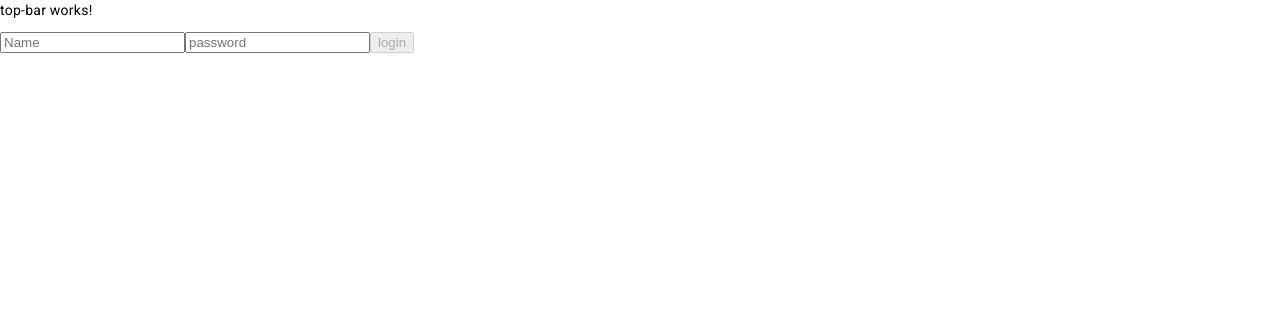
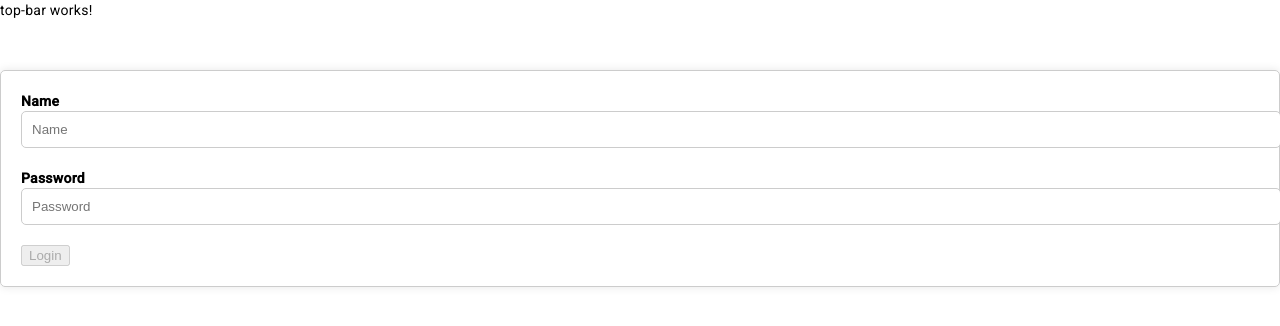
Before and after one commit to Ruth5667/Recipes, an Angular app in the folder ruthProject/: page / in a window 1280 px wide. Shown: the top 326 px of the page. Built offline with nearby package versions, Linux system fonts and the light colour scheme.

Commit message:
add-more-design

```diff
--- a/ruthProject/angular.json
+++ b/ruthProject/angular.json
@@ -93,7 +93,9 @@
               "@angular/material/prebuilt-themes/indigo-pink.css",
               "src/styles.css"
             ],
-            "scripts": []
+            "scripts": [ "node_modules/jquery/dist/jquery.min.js",
+            "node_modules/popper.js/dist/umd/popper.min.js",
+            "node_modules/bootstrap/dist/js/bootstrap.min.js"]
           }
         }
       }
--- a/ruthProject/package.json
+++ b/ruthProject/package.json
@@ -25,6 +25,8 @@
     "@angular/ssr": "^17.2.3",
     "bootstrap": "^5.3.3",
     "express": "^4.18.2",
+    "jquery": "^3.7.1",
+    "popper.js": "^1.16.1",
     "rxjs": "~7.8.0",
     "sweetalert2": "^11.10.6",
     "tslib": "^2.3.0",
--- a/ruthProject/src/app/login/login.component.css
+++ b/ruthProject/src/app/login/login.component.css
@@ -0,0 +1,32 @@
+/* src/styles.css */
+.login-form {
+    margin-top: 20px;
+    padding: 20px;
+    border: 1px solid #ccc;
+    border-radius: 5px;
+    box-shadow: 0 0 10px rgba(0, 0, 0, 0.1);
+  }
+  .form-group input {
+    border-radius: 5px;
+    padding: 10px;
+    border: 1px solid #ccc;
+    width: 100%;
+  }
+  .error-message {
+    color: red; /* צבע טקסט להודעות שגיאה */
+  }
+/* login.component.css */
+.login-form label {
+    font-weight: bold;
+  }
+
+.container {
+    margin-top: 50px;
+  }
+  .form-group {
+    margin-bottom: 20px;
+  }
+
+  .error-message {
+    color: red;
+  }
--- a/ruthProject/src/app/login/login.component.html
+++ b/ruthProject/src/app/login/login.component.html
@@ -1,11 +1,18 @@
-<div *ngIf="!showLogin">
-<app-all-recipes></app-all-recipes>
-</div>
-<div [formGroup] = "LoginForm">
-    <input placeholder="Name" type = "text" formControlName = "userName">
-    <p *ngIf="showErrorMessege">pls enter password again!</p>
-    <input placeholder="password" type = "text" formControlName = "password">
-    <button type="submit" [disabled]="!this.LoginForm.valid" (click)="login()">login</button>
-
- </div>
-<!-- <p *ngIf ="res"></p> -->
+<div class="container">
+    <div *ngIf="!showLogin">
+        <app-all-recipes></app-all-recipes>
+    </div>
+    <div class="login-form" [formGroup]="LoginForm">
+        <div class="form-group">
+            <label for="userName">Name</label>
+            <input id="userName" class="form-control" placeholder="Name" type="text" formControlName="userName">
+        </div>
+        <div class="form-group">
+            <label for="password">Password</label>
+            <input id="password" class="form-control" placeholder="Password" type="password" formControlName="password">
+            <p *ngIf="showErrorMessege" class="error-message">Please enter the password again!</p>
+        </div>
+        <button class="btn btn-primary btn-block" type="submit" [disabled]="!this.LoginForm.valid"
+            (click)="login()">Login</button>
+    </div></div>
+    <!-- <p *ngIf ="res"></p> -->
--- a/ruthProject/src/app/login/login.component.ts
+++ b/ruthProject/src/app/login/login.component.ts
@@ -5,6 +5,10 @@ import { UserServiceService } from '../services/user-service.service';
 import { Router } from '@angular/router';
 import { User } from '../models/user.model';
 import {AllRecipesComponent} from '../all-recipes/all-recipes.component'
+import 'bootstrap';
+import 'popper.js';
+import 'jquery';
+
 @Component({
     selector: 'app-login',
     standalone: true,
```
Also changed, not shown: 1 other file (tests, documents, lock files or other folders).
